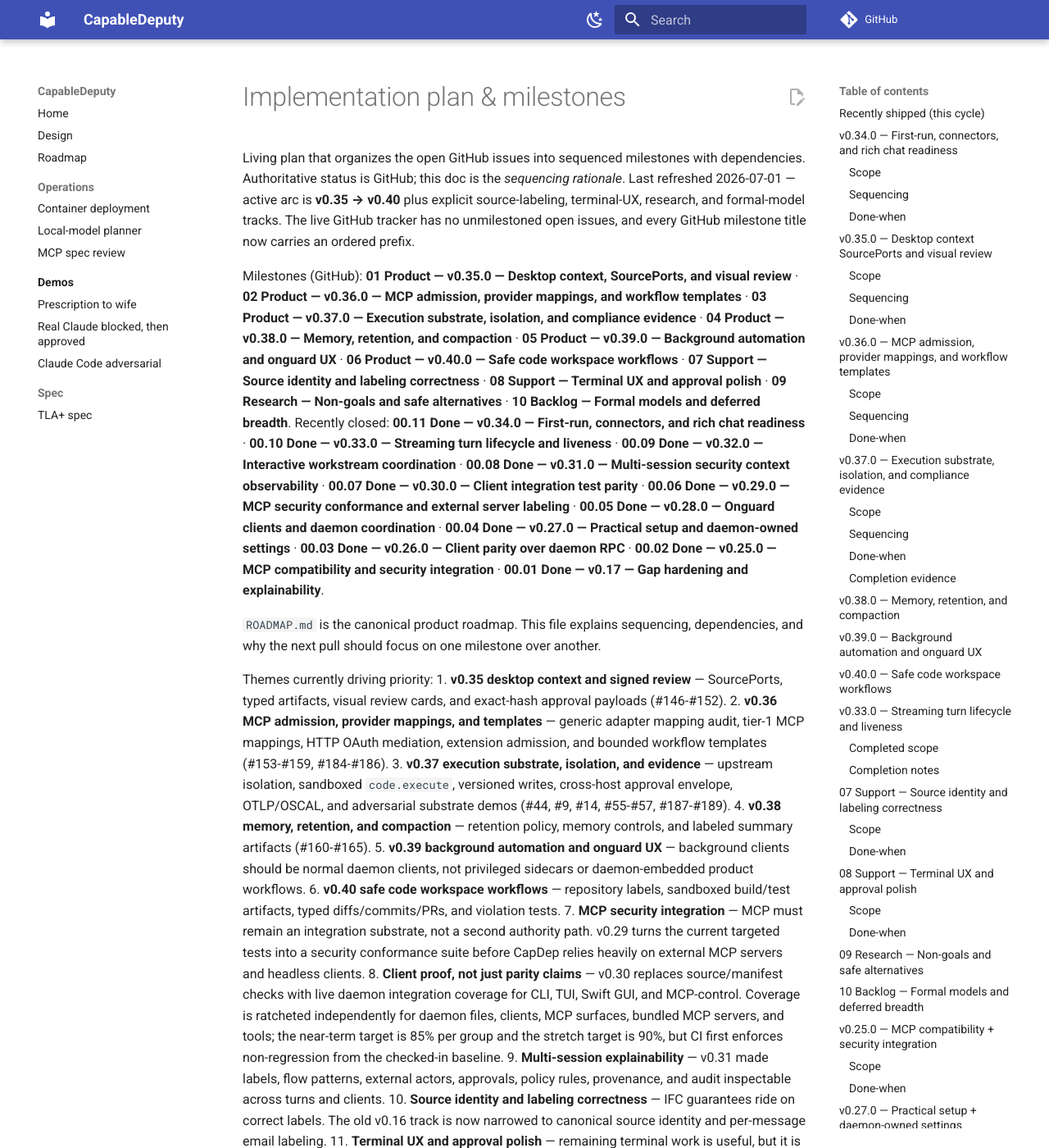
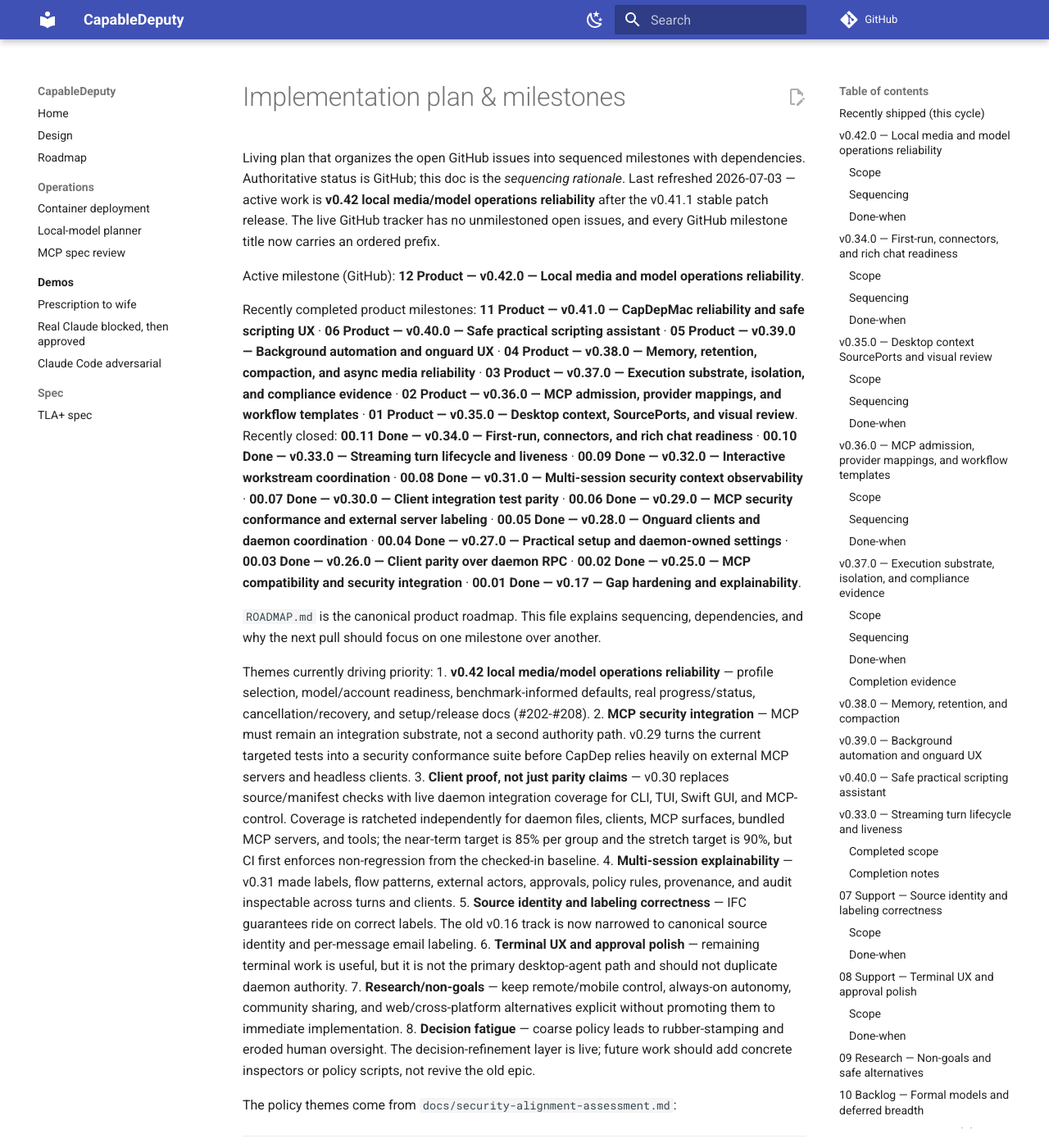
Before and after one commit to marctjones/capabledeputy, an MkDocs documentation site: the page built from docs/implementation-plan.md, in a window 1280 px wide and 1400 px high. Shown: the whole window at 82% size. Built offline with MkDocs 1.6.1 and Material for MkDocs 9.7.7, drawn with Linux system fonts in a browser that asks for light colours; comment, search, counter and statistics services are not loaded; some of the changed text lies outside the part shown.

Commit message:
docs: open v0.42 roadmap

```diff
--- a/docs/implementation-plan.md
+++ b/docs/implementation-plan.md
@@ -1,21 +1,23 @@
 # Implementation plan & milestones
 
-Living plan that organizes the open GitHub issues into sequenced
-milestones with dependencies. Authoritative status is GitHub; this doc is
-the *sequencing rationale*. Last refreshed 2026-07-01 — active arc is
-**v0.35 → v0.40** plus explicit source-labeling, terminal-UX, research, and
-formal-model tracks. The live GitHub tracker has no unmilestoned open issues,
-and every GitHub milestone title now carries an ordered prefix.
+Living plan that organizes the open GitHub issues into sequenced milestones
+with dependencies. Authoritative status is GitHub; this doc is the *sequencing
+rationale*. Last refreshed 2026-07-03 — active work is **v0.42 local
+media/model operations reliability** after the v0.41.1 stable patch release.
+The live GitHub tracker has no unmilestoned open issues, and every GitHub
+milestone title now carries an ordered prefix.
 
-Milestones (GitHub): **01 Product — v0.35.0 — Desktop context, SourcePorts,
-and visual review** · **02 Product — v0.36.0 — MCP admission, provider
-mappings, and workflow templates** · **03 Product — v0.37.0 — Execution
-substrate, isolation, and compliance evidence** · **04 Product — v0.38.0 —
-Memory, retention, and compaction** · **05 Product — v0.39.0 — Background
-automation and onguard UX** · **06 Product — v0.40.0 — Safe code workspace
-workflows** · **07 Support — Source identity and labeling correctness** ·
-**08 Support — Terminal UX and approval polish** · **09 Research — Non-goals
-and safe alternatives** · **10 Backlog — Formal models and deferred breadth**.
+Active milestone (GitHub): **12 Product — v0.42.0 — Local media and model
+operations reliability**.
+
+Recently completed product milestones: **11 Product — v0.41.0 — CapDepMac
+reliability and safe scripting UX** · **06 Product — v0.40.0 — Safe practical
+scripting assistant** · **05 Product — v0.39.0 — Background automation and
+onguard UX** · **04 Product — v0.38.0 — Memory, retention, compaction, and
+async media reliability** · **03 Product — v0.37.0 — Execution substrate,
+isolation, and compliance evidence** · **02 Product — v0.36.0 — MCP admission,
+provider mappings, and workflow templates** · **01 Product — v0.35.0 —
+Desktop context, SourcePorts, and visual review**.
 Recently closed:
 **00.11 Done — v0.34.0 — First-run, connectors, and rich chat readiness** ·
 **00.10 Done — v0.33.0 — Streaming turn lifecycle and liveness** ·
@@ -33,46 +35,33 @@ v0.17 — Gap hardening and explainability**.
 dependencies, and why the next pull should focus on one milestone over another.
 
 Themes currently driving priority:
-1. **v0.35 desktop context and signed review** — SourcePorts, typed
-   artifacts, visual review cards, and exact-hash approval payloads (#146-#152).
-2. **v0.36 MCP admission, provider mappings, and templates** — generic adapter
-   mapping audit, tier-1 MCP mappings, HTTP OAuth mediation, extension
-   admission, and bounded workflow templates (#153-#159, #184-#186).
-3. **v0.37 execution substrate, isolation, and evidence** — upstream
-   isolation, sandboxed `code.execute`, versioned writes, cross-host approval
-   envelope, OTLP/OSCAL, and adversarial substrate demos (#44, #9, #14,
-   #55-#57, #187-#189).
-4. **v0.38 memory, retention, and compaction** — retention policy, memory
-   controls, and labeled summary artifacts (#160-#165).
-5. **v0.39 background automation and onguard UX** — background clients should
-   be normal daemon clients, not privileged sidecars or daemon-embedded product
-   workflows.
-6. **v0.40 safe code workspace workflows** — repository labels, sandboxed
-   build/test artifacts, typed diffs/commits/PRs, and violation tests.
-7. **MCP security integration** — MCP must remain an integration substrate, not
+1. **v0.42 local media/model operations reliability** — profile selection,
+   model/account readiness, benchmark-informed defaults, real progress/status,
+   cancellation/recovery, and setup/release docs (#202-#208).
+2. **MCP security integration** — MCP must remain an integration substrate, not
    a second authority path. v0.29 turns the current targeted tests into a
    security conformance suite before CapDep relies heavily on external MCP
    servers and headless clients.
-8. **Client proof, not just parity claims** — v0.30 replaces source/manifest
+3. **Client proof, not just parity claims** — v0.30 replaces source/manifest
    checks with live daemon integration coverage for CLI, TUI, Swift GUI, and
    MCP-control.
    Coverage is ratcheted independently for daemon files, clients, MCP
    surfaces, bundled MCP servers, and tools; the near-term target is 85% per
    group and the stretch target is 90%, but CI first enforces non-regression
    from the checked-in baseline.
-9. **Multi-session explainability** — v0.31 made labels, flow patterns,
+4. **Multi-session explainability** — v0.31 made labels, flow patterns,
    external actors, approvals, policy rules, provenance, and audit inspectable
    across turns and clients.
-10. **Source identity and labeling correctness** — IFC guarantees ride on
+5. **Source identity and labeling correctness** — IFC guarantees ride on
    correct labels. The old v0.16 track is now narrowed to canonical source
    identity and per-message email labeling.
-11. **Terminal UX and approval polish** — remaining terminal work is useful,
+6. **Terminal UX and approval polish** — remaining terminal work is useful,
    but it is not the primary desktop-agent path and should not duplicate daemon
    authority.
-12. **Research/non-goals** — keep remote/mobile control, always-on autonomy,
+7. **Research/non-goals** — keep remote/mobile control, always-on autonomy,
    community sharing, and web/cross-platform alternatives explicit without
    promoting them to immediate implementation.
-13. **Decision fatigue** — coarse policy leads to rubber-stamping and eroded
+8. **Decision fatigue** — coarse policy leads to rubber-stamping and eroded
    human oversight. The decision-refinement layer is live; future work should
    add concrete inspectors or policy scripts, not revive the old epic.
 
@@ -108,9 +97,53 @@ The policy themes come from `docs/security-alignment-assessment.md`:
 | #34 | Email labeling — design + content-rule impl (raise-only labeler) | v0.16 / #42 |
 | #13 | Credential vault and stdio upstream no-broad-env hardening | v0.33.0 |
 
+## v0.42.0 — Local media and model operations reliability
+
+Open on 2026-07-03. v0.41 made CapDepMac and safe scripting resilient enough
+for normal use; v0.42 focuses that reliability lens on local media/model work,
+especially image generation on Apple Silicon.
+
+### Scope
+
+| Issue | Work | Status |
+|---|---|---|
+| #202 | EPIC: local media and model operations reliability | Open |
+| #206 | Daemon image profile selection and persisted defaults | Open |
+| #207 | Model and account readiness checks for local media backends | Open |
+| #203 | Benchmark-informed image generation defaults | Open |
+| #204 | Live progress and status for long-running local model work | Open |
+| #205 | Cancellation, queue recovery, and failure handling for image jobs | Open |
+| #208 | Local media/model setup documentation and release tests | Open |
+
+### Sequencing
+
+1. Add daemon-owned image profile metadata, selection, validation, and
+   persisted defaults (#206).
+2. Add daemon readiness checks for local models, account gates, backend imports,
+   image venv state, and local checkpoint paths (#207).
+3. Convert benchmark results into documented fast/balanced/high-quality defaults
+   and keep slow profiles explicit (#203).
+4. Emit real queued/loading/running/finalizing/completed/failed/canceled states
+   for long-running local model work (#204).
+5. Harden cancellation, timeouts, lock release, backend crash recovery, and
+   retry-safe failure paths (#205).
+6. Close with setup docs and a release gate that includes uv lock/sync, daemon
+   readiness checks, focused Python tests, and CapDepMac Swift tests (#208).
+
+### Done-when
+
+- Local image/model work is configurable through daemon-owned profile settings,
+  not hidden environment tweaks.
+- Readiness failures are actionable in CLI and CapDepMac without clients reading
+  secrets or duplicating daemon authority.
+- Long-running jobs show real daemon/model-runner state and can be canceled or
+  recovered without corrupting chat history.
+- Documentation and release tests cover the supported Apple Silicon MLX/MFLUX
+  path and clearly state platform boundaries.
+
 **EPIC #41 is closed** (layer live, frequency policy, `capdep why`).
-**EPIC #42 is still open but narrowed** to #51 canonical IDs and #139
-per-message email labeling.
+**EPIC #42 is closed** with source identity and labeling correctness captured
+in `docs/support-track-closeout-2026-07-01.md`.
 **v0.17 is closed/reorganized**: its concrete hardening issues are done or
 moved to the milestone where implementation belongs.
 
@@ -291,11 +324,11 @@ memory and compaction artifacts need stable labeled artifact/audit behavior.
 surface notifications, queued approvals, summaries, and result handoff without
 privileged sidecar authority.
 
-## v0.40.0 — Safe code workspace workflows
+## v0.40.0 — Safe practical scripting assistant
 
-**Scope:** #172-#177. Repository labels, sandboxed build/test artifacts,
-typed diffs/commits/PRs, and violation tests turn coding-agent workflows into
-CapDep-governed artifacts rather than a generic coding-agent clone.
+**Scope:** #172-#177. Safe practical scripting workflows for non-programmers
+produce daemon-governed plans, script artifacts, sandbox evidence, and exact
+export approvals rather than a generic coding-agent clone.
 
 ## v0.33.0 — Streaming turn lifecycle and liveness
 
```
Also changed, not shown: README.md (+1 -1 lines), ROADMAP.md (+51 -18 lines).
